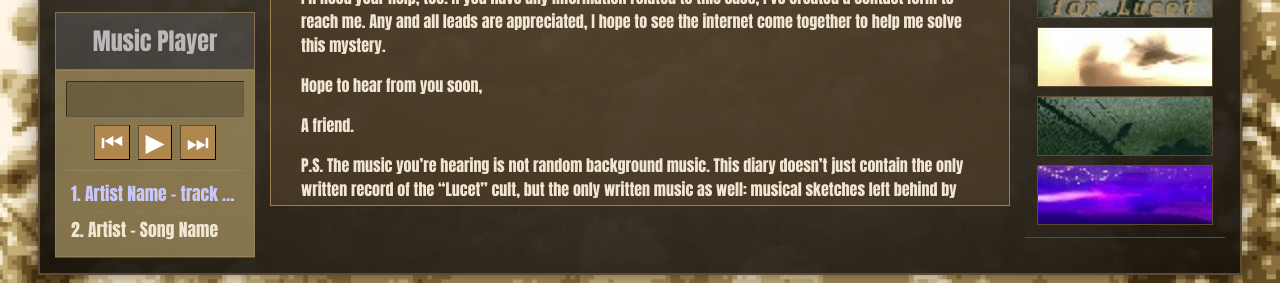
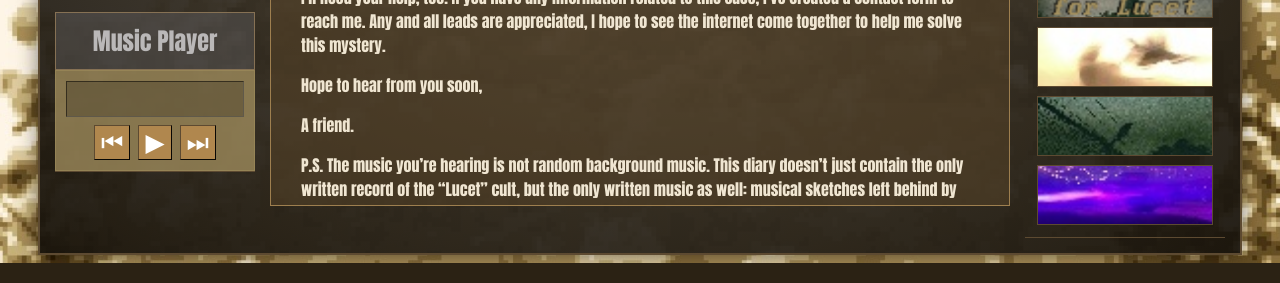
Before and after one commit to unmemero/alex_page, a website: page src/pages/about.html in a window 1280 px wide. Shown: the part 814-1097 px from the top of the page. Drawn offline with Linux system fonts and the light colour scheme; files whose address does not match are found by name; a web font is replaced by a local one.

Commit message:
Test Mini Player

```diff
--- a/src/pages/about.html
+++ b/src/pages/about.html
@@ -62,7 +62,6 @@
                         <button id="mini-play-pause-btn" class="mini-btn">▶</button>
                         <button id="mini-next-btn" class="mini-btn">⏭</button>
                     </div>
-                    <div id="mini-playlist" class="mini-playlist-container"></div>
                 </div>
             </div>
         </aside>
```
